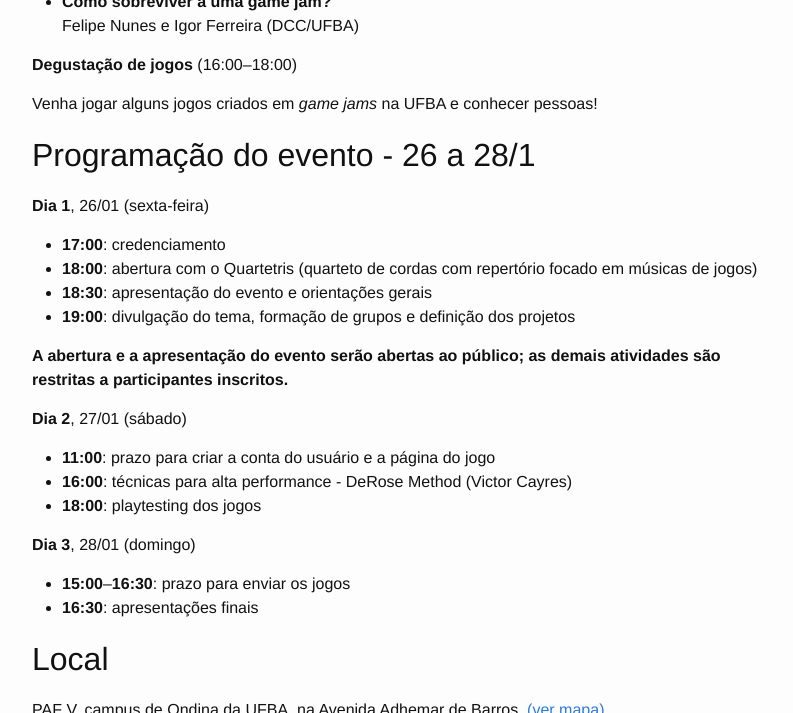
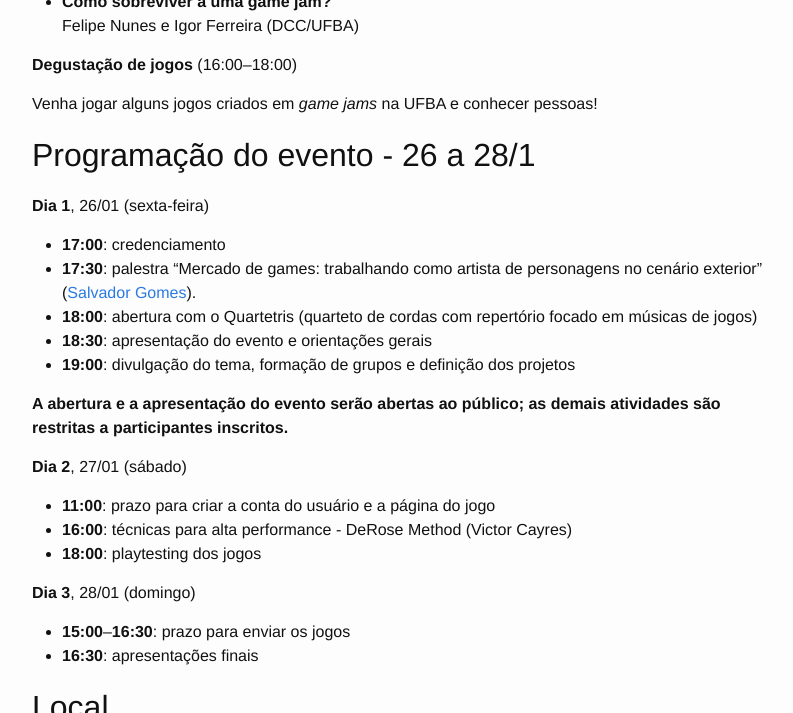
Before and after one commit to indigente/old-indigente.github.io, a Jekyll site: the page built from fubajam18.md, in a window 1280 px wide and 900 px high, scrolled down 1205 px, cut to the strip 0-713 px from the top of the window. Shown: the whole strip, without its empty margins (238-1031 px from the left). Built offline with Jekyll 4.4.1, drawn with Linux system fonts in a browser that asks for light colours.

Commit message:
Adiciona palestra de Salvador Gomes.

```diff
--- a/fubajam18.md
+++ b/fubajam18.md
@@ -32,6 +32,7 @@ Venha jogar alguns jogos criados em *game jams* na UFBA e conhecer pessoas!
 **Dia 1**, 26/01 (sexta-feira)
 
 - **17:00**: credenciamento
+- **17:30**: palestra "Mercado de games: trabalhando como artista de personagens no cenário exterior" ([Salvador Gomes](https://www.artstation.com/salgomes)).
 - **18:00**: abertura com o Quartetris (quarteto de cordas com repertório focado em músicas de jogos)
 - **18:30**: apresentação do evento e orientações gerais
 - **19:00**: divulgação do tema, formação de grupos e definição dos projetos
```
